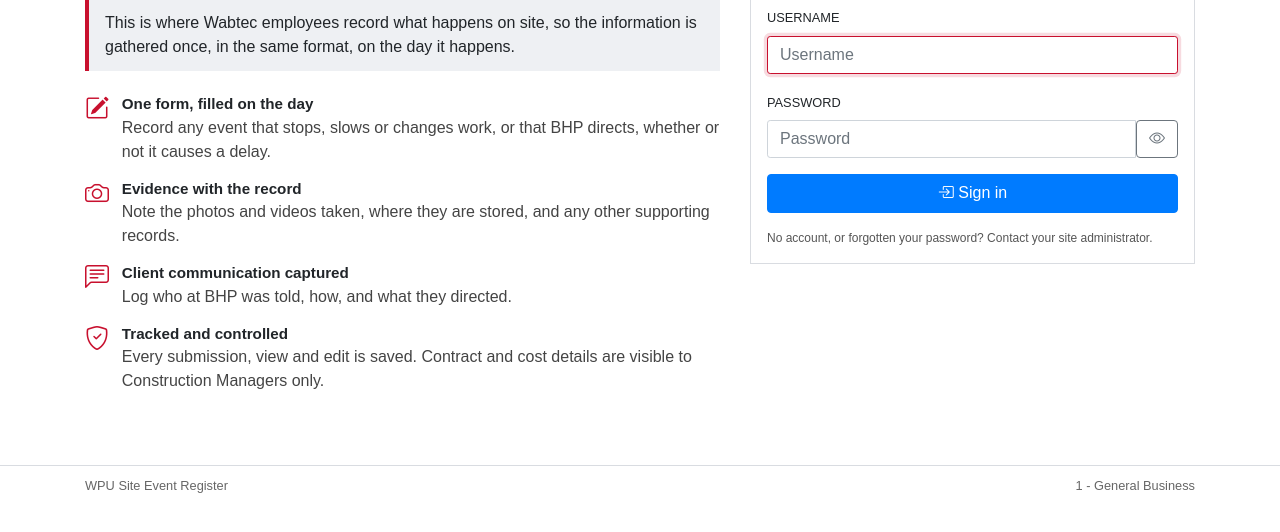
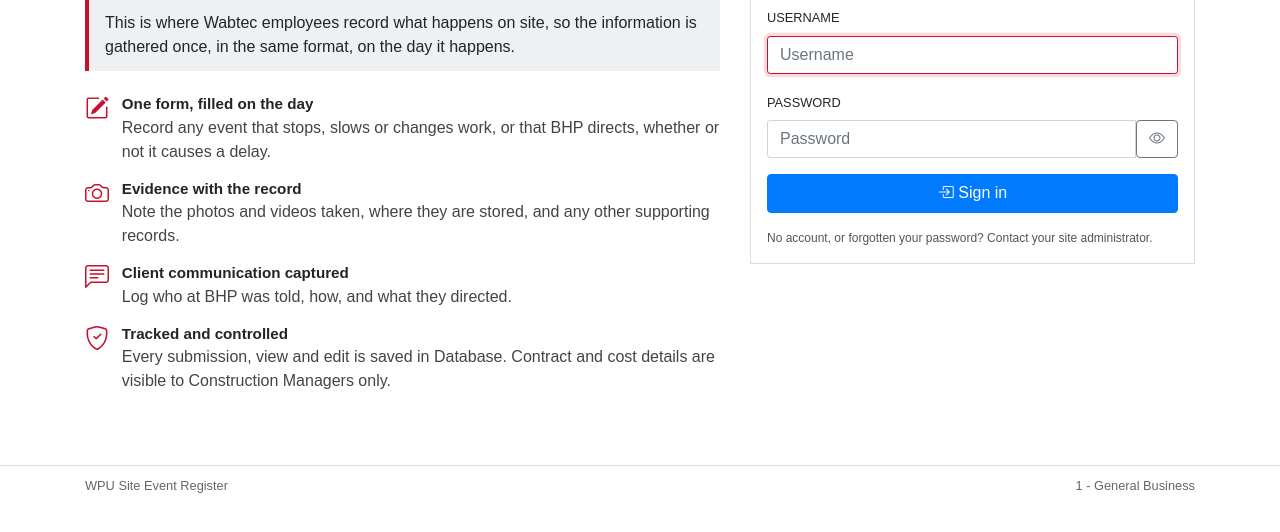
Before and after one commit to khaleelmishal/wabtec, a Django app: page / in a window 1280 px wide. Shown: the part 134-666 px from the top of the page. Run offline with Django 5.2, Linux system fonts and the light colour scheme; some libraries are stand-ins or nearby versions.

Commit message:
correction#2

```diff
--- a/core/templates/welcome.html
+++ b/core/templates/welcome.html
@@ -70,7 +70,7 @@
     <div class="about-point">
       <i class="bi bi-shield-check"></i>
       <div><h3>Tracked and controlled</h3>
-        <p>Every submission, view and edit is saved. Contract and cost details are visible to Construction Managers only.</p></div>
+        <p>Every submission, view and edit is saved in Database. Contract and cost details are visible to Construction Managers only.</p></div>
     </div>
   </div>
 
```
